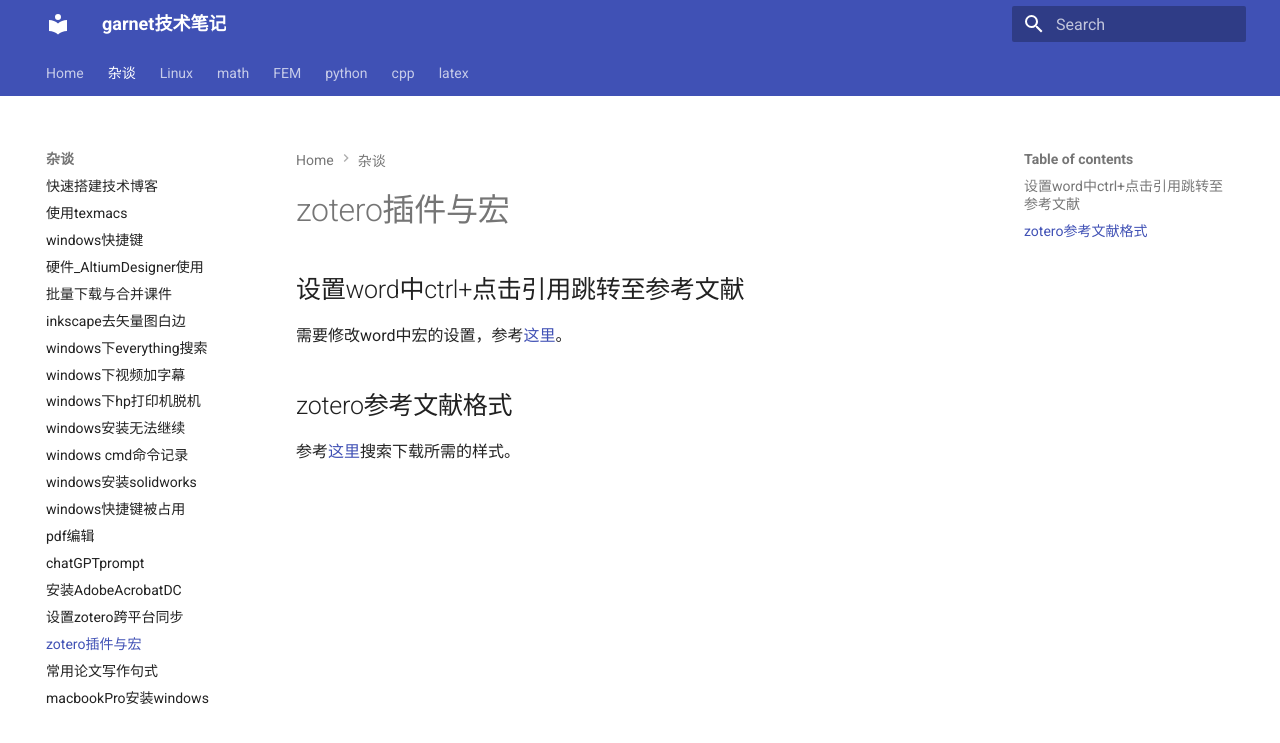
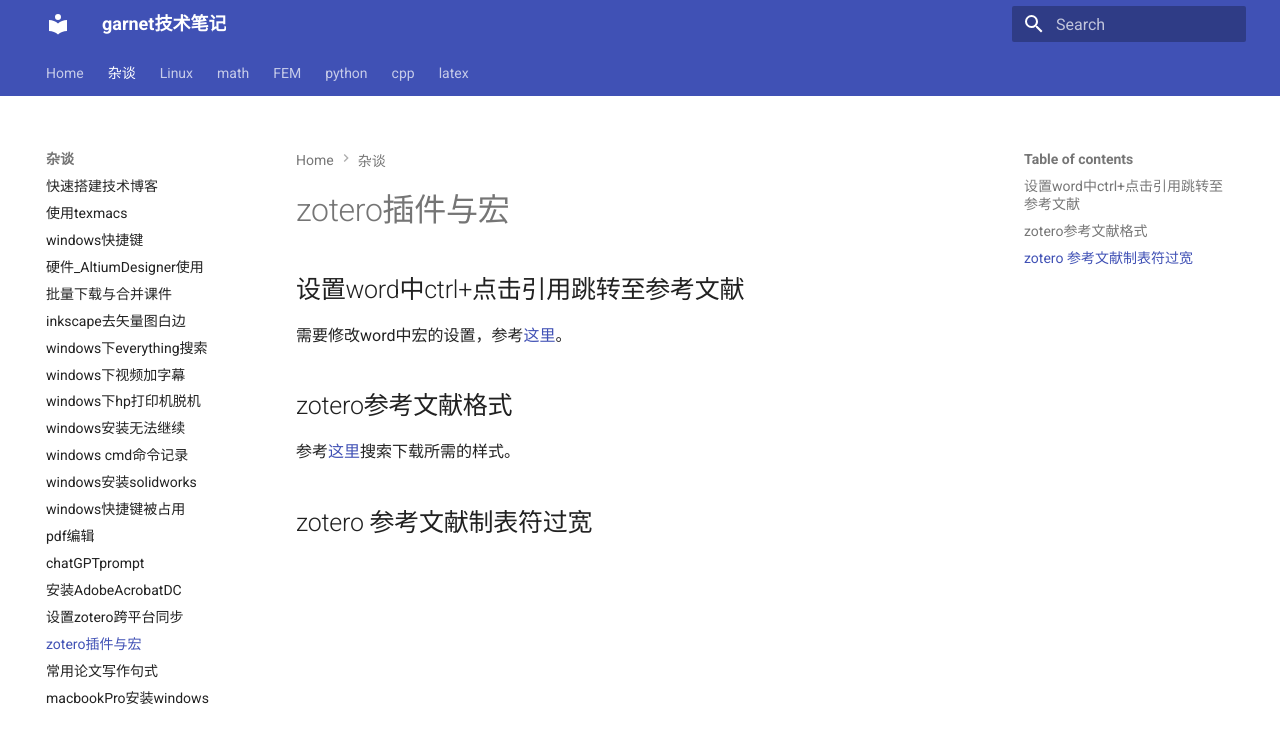
Before and after one commit to ymma98/technotes, an MkDocs documentation site: the page built from docs/杂谈/zotero插件与宏.md, in a window 1280 px wide. Shown: the top 743 px of the page. Built offline with MkDocs 1.6.1 and Material for MkDocs 9.7.7, drawn with Linux system fonts in a browser that asks for light colours.

Commit message:
docs/杂谈/zotero插件与宏.md updated from https://stackedit.cn/

```diff
--- a/docs/杂谈/zotero插件与宏.md
+++ b/docs/杂谈/zotero插件与宏.md
@@ -8,6 +8,11 @@
 ## zotero参考文献格式
 
 参考[这里](https://zotero-chinese.com/styles/)搜索下载所需的样式。
+
+
+## zotero 参考文献制表符过宽
+
+
 <!--stackedit_data:
-eyJoaXN0b3J5IjpbLTgwNDYwNjQ3Ml19
+eyJoaXN0b3J5IjpbMTM0MzgwMTQ4MSwtODA0NjA2NDcyXX0=
 -->
```
